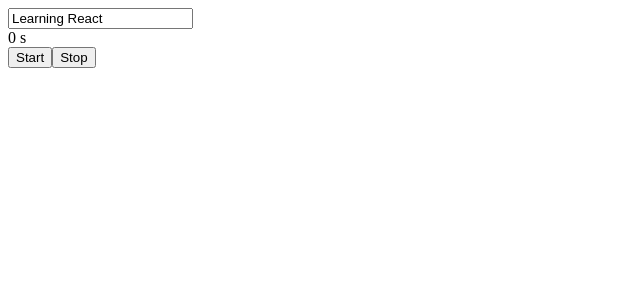
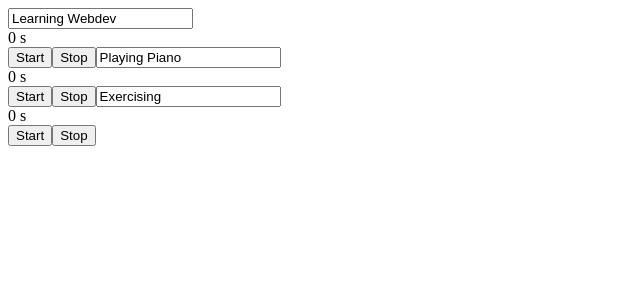
Before and after one commit to hansjunodev/skill-tracker, a Next.js app: page / in a window 1280 px wide. Shown: the top 300 px of the page, without its empty margins (0-640 px from the left). Built offline with nearby package versions, Linux system fonts and the light colour scheme.

Commit message:
feature: add 2 more cards

```diff
--- a/src/pages/index.tsx
+++ b/src/pages/index.tsx
@@ -63,7 +63,9 @@
         <link rel="icon" href="/favicon.ico" />
       </Head>
       <main>
-        <SkillCard title='Learning React' />
+        <SkillCard title='Learning Webdev' />
+        <SkillCard title='Playing Piano' />
+        <SkillCard title='Exercising' />
       </main>
     </>
   );
```
